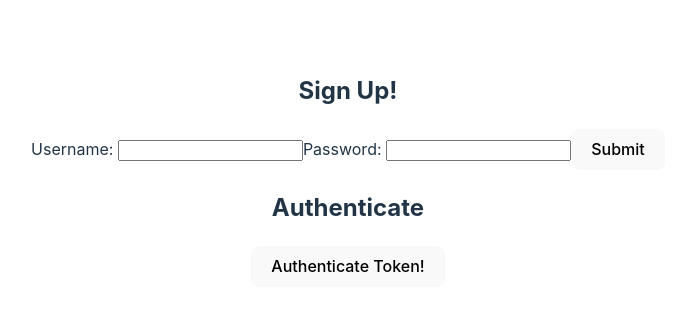
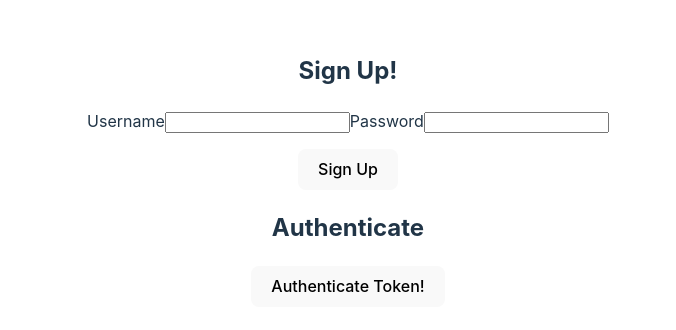
Before and after one commit to Talani-B/Block27, a React (Vite) app: page / in a window 1280 px wide. Shown: the part 230-560 px from the top of the page, without its empty margins (292-968 px from the left). Built offline with nearby package versions, Linux system fonts and the light colour scheme.

Commit message:
update files

```diff
--- a/index.html
+++ b/index.html
@@ -5,11 +5,12 @@
     <link rel="icon" type="image/svg+xml" href="/vite.svg" />
     <meta name="viewport" content="width=device-width, initial-scale=1.0" />
 
-    <title>Block27 Talani P</title>
+    <title>Block27</title>
 
   </head>
   <body>
     <div id="root"></div>
     <script type="module" src="/src/main.jsx"></script>
+    <script type="module" src="/src/App.jsx"></script>
   </body>
 </html>
--- a/src/components/SignUpForm.jsx
+++ b/src/components/SignUpForm.jsx
@@ -1,61 +1,46 @@
 import { useState } from 'react';
 import '../App.css'
 
+
 export default function SignUpForm() {
 
-  const [username, setUsername] = useState("");
-  const [password, setPassword] = useState("");
-  const [error, setError] = useState(null);
+  const [username, setUsername] = useState('');
+  const [password, setPassword] = useState('');
+  const [errorMessage, setErrorMessage] = useState('');
 
 
 
 async function handleSubmit(event) {
     event.preventDefault();
-
-   try {
-    const url = 'https://fsa-jwt-practice.herokuapp.com/signup'
-    const data = JSON.stringify({ username , password });
-    const response = await fetch(url,
-              {
-                method: 'POST',
-                headers: {
-                  "Content-Type": 'application/json'
-                },
-                body: JSON.stringify({
-                  username: "some-username",
-                  password: "super-secret-999"
-                })
-              })
-
-    } catch (error) {
-      setError(error.message);
-    }
-
-
+    console.log(username);
+    console.log(password);
+    setUsername(''); // resets the state value
+    setPassword('');
   }
     return (
 
     <div>
        <h2>Sign Up!</h2>
-       {error && <p>{error}</p>}
+
        <form onSubmit={handleSubmit}>
-        <label>
-        Username:{" "}
+        <label htmlFor='username'>Username</label>
           <input
-            value={username}
-            onChange={(e) => setUsername(e.target.value)}
+            value={username} // controls the input value
+            type="username"
+            id="username"
+            onChange={(e) =>setUsername(e.target.value)
+            }
           />
-        </label>
-        <label>
-          Password:{" "}
+        <label htmlFor='password'>Password</label>
           <input
+            value={password}
             type="password"
-            value={password}
-            onChange={(e) => setPassword(e.target.value)}
-          />
-           </label>
-        <button>Submit</button>
+            id="password"
+            onChange={(e) => setPassword(e.target.value)
+             }
+             />
+             <p>{errorMessage}</p>
+        <button type ="submit">Sign Up</button>
     </form>
     </div>
-    )
-}
+    )}
```
